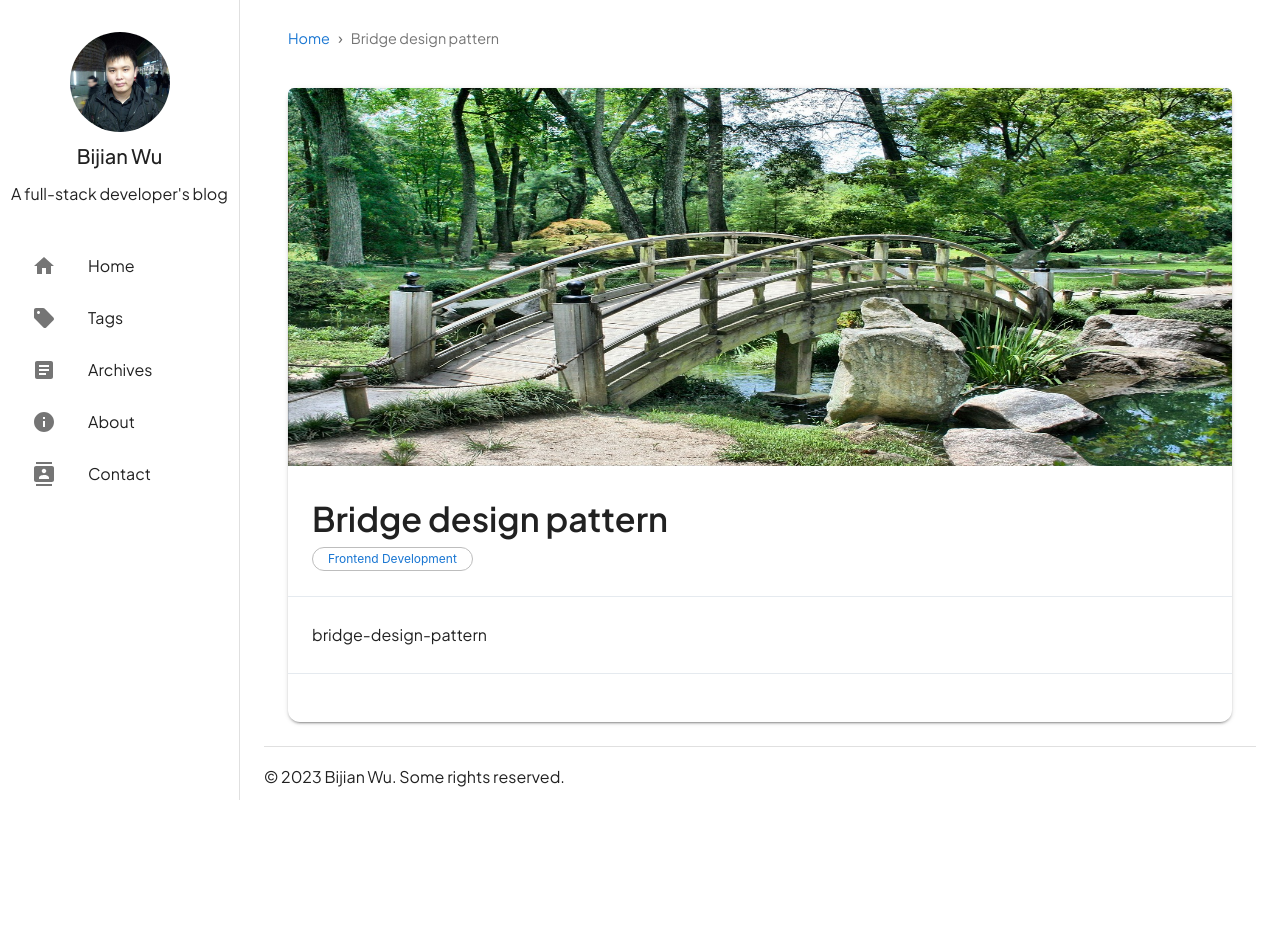
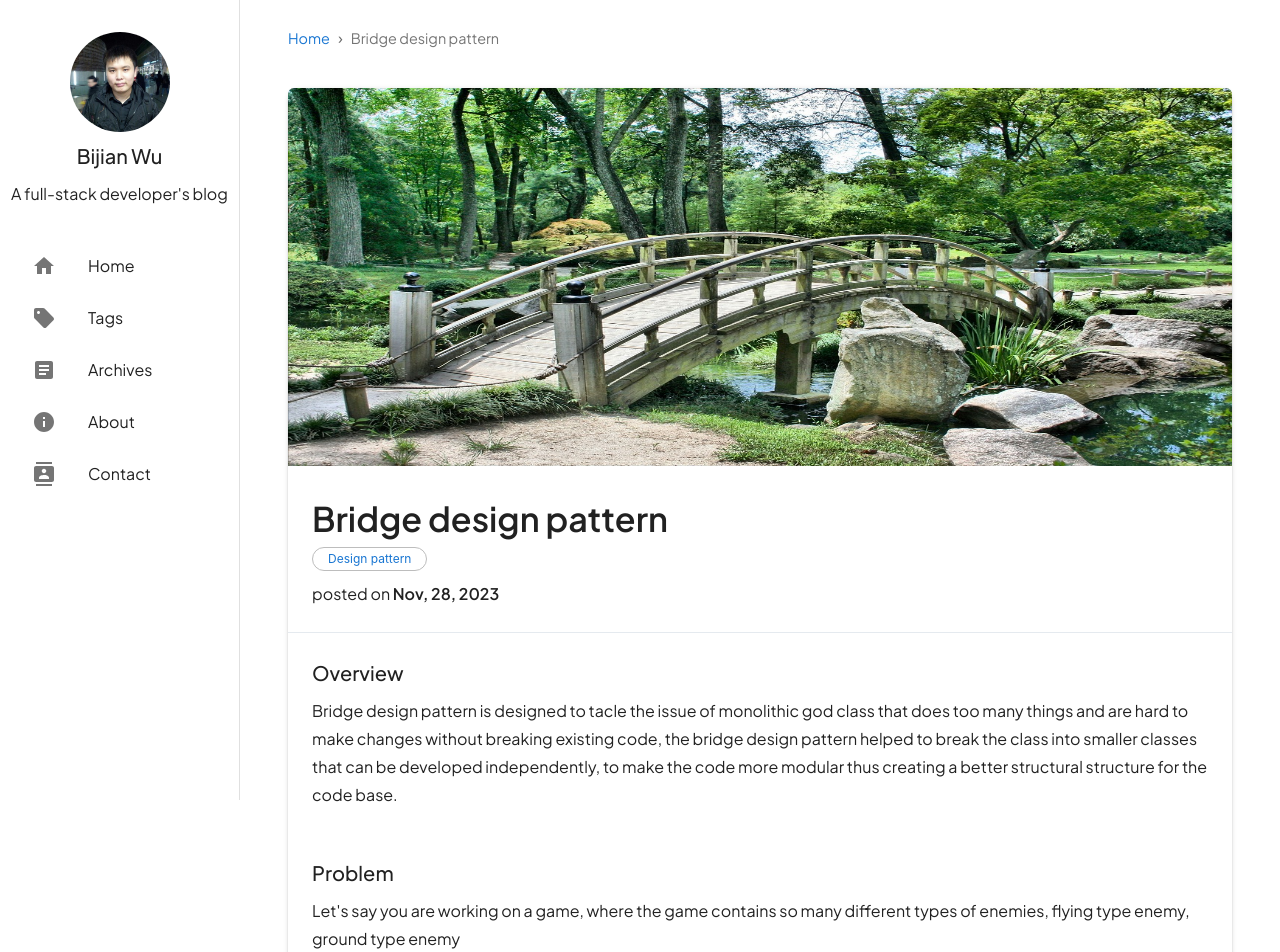
Before and after one commit to BijianWu/blog, a React (Create React App) app: page /posts/bridge-design-pattern in a window 1280 px wide. Shown: the top 952 px of the page. Before the commit the page ends 855 px from the top, so only its background shows below. Built offline with nearby package versions, Linux system fonts and the light colour scheme.

Commit message:
make the generic blog post and blog details page take in more arguments to make it more modular

```diff
--- a/src/blog/BlogDetails.jsx
+++ b/src/blog/BlogDetails.jsx
@@ -4,7 +4,7 @@ import React, { useState } from "react";
 import StyledChip from "../components/StyledChip";
 import { useNavigate } from "react-router-dom";
 
-export default function BlogDetails({imageUrl, title, dateString, mainContent }){
+export default function BlogDetails({imageUrl, title, dateString, tagLabel, tagUrl, mainContent }){
 
     const navigate = useNavigate();
     console.log(dateString);
@@ -19,7 +19,8 @@ export default function BlogDetails({imageUrl, title, dateString, mainContent })
                 {/* <StypedSmallChip label="programming"  /> */}
 
                 <Typography variant="h4" fontWeight={"600"} marginBottom={"4px"}>{title}</Typography>
-                <StyledChip sx={{ fontSize: "12px", p: 1}} label="Frontend Development" onClick= { () => navigate("/tags/frontend-development") } />
+                <StyledChip sx={{ fontSize: "12px", p: 1}} label={tagLabel} onClick= { () => navigate(tagUrl) } />
+                <Typography mt={1}>posted on <Typography component={"span"} fontWeight={600} >{dateString}</Typography></Typography>
             </Box>
 
 
--- a/src/blog/BlogPost.jsx
+++ b/src/blog/BlogPost.jsx
@@ -5,7 +5,7 @@ import { useNavigate } from "react-router-dom";
 import StypedSmallChip from "../components/StypedSmallChip";
 import StypedDisplayOnlySmallChip from "../components/StypedDisplayOnlySmallChip";
 
-export default function BlogPost({imageUrl, title, dateString, route}){
+export default function BlogPost({imageUrl, title, dateString, tagLabel, route}){
     const navigate = useNavigate();
     return <>
 
@@ -19,7 +19,7 @@ export default function BlogPost({imageUrl, title, dateString, route}){
         {/* <Chip label="programming" sx={{ height:"24px",  marginTop: -1,  marginBottom: 2,  color: "rgb(42, 53, 71)", fontWeight:"600", display: "inline-flex", alignItems: "center", justifyContent: "center", '& .MuiChip-label': {paddingLeft: 1, paddingRight: 1, fontSize: "12px", height: "18px", verticalAlign: "center"}}}  /> */}
 
         <Typography variant="h6" fontWeight={"bold"} fontSize={"1.125rem"} color={"rgb(42, 53, 71)"} marginBottom={2}>{title}</Typography>
-        <StypedDisplayOnlySmallChip clickable={false} sx={{ height:"24px", marginTop: -1,  marginBottom: 3 }} label="programming"  />
+        <StypedDisplayOnlySmallChip clickable={false} sx={{ height:"24px", marginTop: -1,  marginBottom: 3 }} label={tagLabel}  />
         <Stack direction={"row"} justifyContent={"start"} alignItems={"center"} spacing={1} >
             <CalendarMonthIcon/>
             <Typography variant="body1"  fontSize={"0.775rem"} color={"rgb(42, 53, 71)"} fontWeight={400}  >{dateString}</Typography>
--- a/src/pages/blogs/november_28_2023/BridgeDesignPatternBlogDetails.jsx
+++ b/src/pages/blogs/november_28_2023/BridgeDesignPatternBlogDetails.jsx
@@ -1,8 +1,27 @@
+import { Typography } from "@mui/material";
 import BlogDetails from "../../../blog/BlogDetails";
 
-export default function BridgeDesignPatternBlogDetails({imageUrl, title, dateString, mainContent }){
+export default function BridgeDesignPatternBlogDetails(){
     //https://pixabay.com/photos/bridge-park-garden-japanese-garden-53769/
     return <>
-        <BlogDetails imageUrl={require("../../../assets/images/bridge.jpg")} title={"Bridge design pattern"} dateString={"Nov, 28, 2023"} mainContent={"bridge-design-pattern"}></BlogDetails>
+        <BlogDetails imageUrl={require("../../../assets/images/bridge.jpg")} title={"Bridge design pattern"} dateString={"Nov, 28, 2023"}
+            tagLabel={"Design pattern"}
+            tagUrl={"/tags/design-pattern"}
+            mainContent={
+            <>
+                <Typography variant="h6"  mb={1}>Overview</Typography>
+                <Typography paragraph mb={6}>
+                    Bridge design pattern is designed to tacle the issue of monolithic god class that does too many things and are hard to make changes without breaking existing code,
+                    the bridge design pattern helped to break the class into smaller classes that can be developed independently, to make the code more modular thus creating a better
+                    structural structure for the code base.
+                </Typography>
+
+                <Typography variant="h6"  mb={1}>Problem</Typography>
+                <Typography paragraph>
+                    Let's say you are working on a game, where the game contains so many different types of enemies, flying type enemy, ground type enemy
+                </Typography>
+            </>}
+        >
+        </BlogDetails>
     </>
 }
--- a/src/pages/blogs/november_28_2023/BridgeDesignPatternBlogPost.jsx
+++ b/src/pages/blogs/november_28_2023/BridgeDesignPatternBlogPost.jsx
@@ -4,6 +4,11 @@ import BlogPost from "../../../blog/BlogPost";
 export default function BridgeDesignPatternBlogPost({imageUrl, title, dateString, mainContent }){
 
     return <>
-        <BlogPost imageUrl={require("../../../assets/images/bridge.jpg")} title={"Bridge design pattern"} dateString={"Nov, 28, 2023"} route={"bridge-design-pattern"}></BlogPost>
+        <BlogPost imageUrl={require("../../../assets/images/bridge.jpg")}
+            title={"Bridge design pattern"}
+            tagLabel={"Design pattern"}
+            dateString={"Nov, 28, 2023"} route={"bridge-design-pattern"}>
+
+        </BlogPost>
     </>
 }
```
